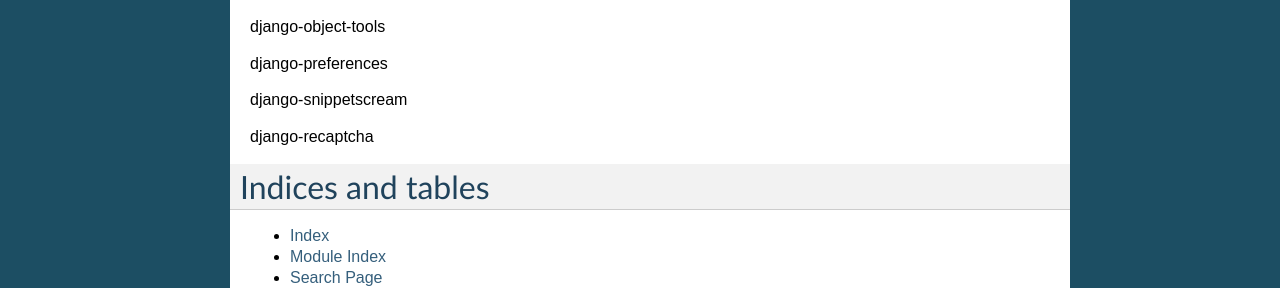
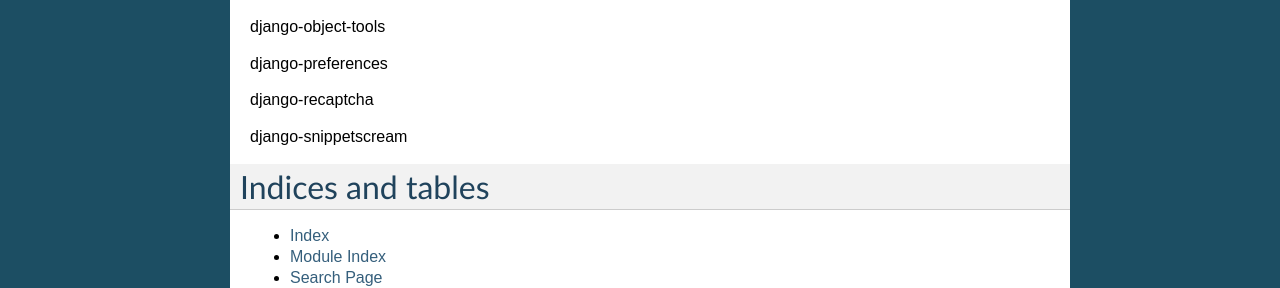
Before and after one commit to praekelt/jmbo, a Sphinx documentation site: the page built from docs/index.rst, in a window 1280 px wide. Shown: the part 264-552 px from the top of the page. Built offline with Sphinx 7.4.7, drawn with Linux system fonts in a browser that asks for light colours.

Commit message:
very frustrated

```diff
--- a/docs/index.rst
+++ b/docs/index.rst
@@ -21,9 +21,9 @@
 
 :doc:`django-preferences <apps/django-preferences/README>`
 
+:doc:`django-recaptcha <apps/django-recaptcha/README>`
+
 :doc:`django-snippetscream <apps/django-snippetscream/README>`
-
-:doc:`django-recaptcha <apps/django-recaptcha/README>`
 
 Indices and tables
 ==================
```
